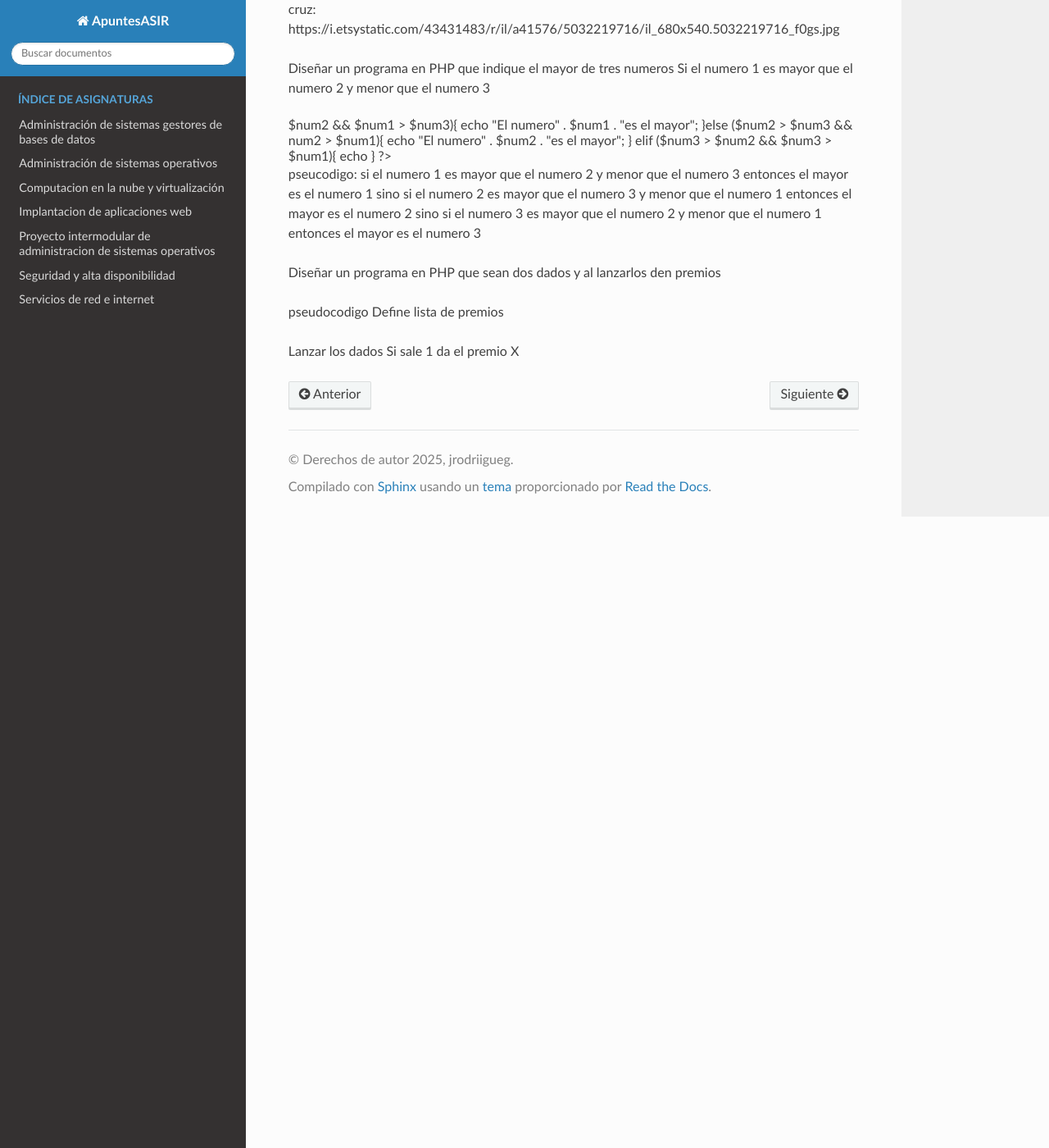
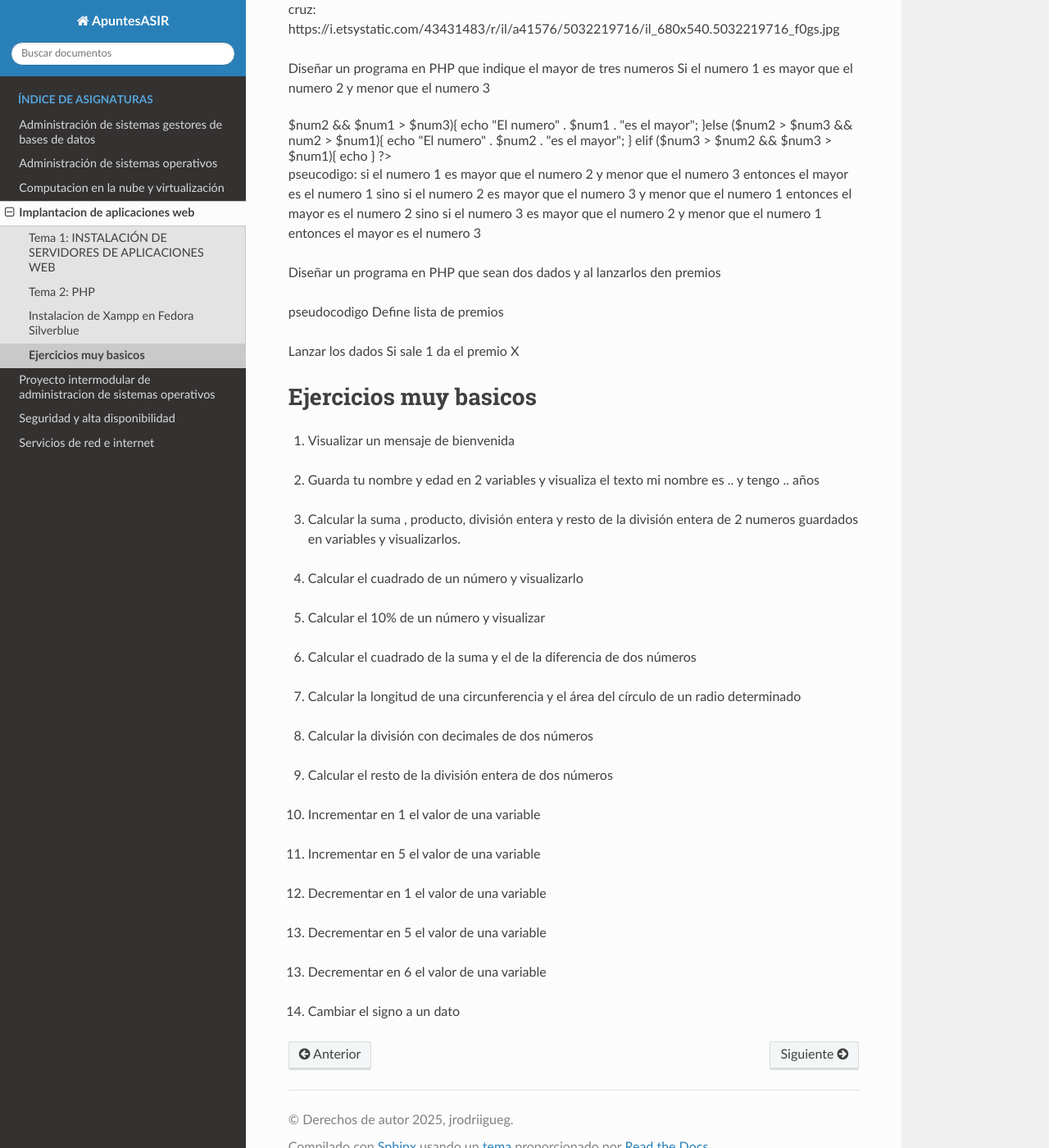
Before and after one commit to jrodriiguezg/ApuntesASIR, a Sphinx documentation site: the page built from docs/implantacion-de-aplicaciones-web/ejercicios-tema2-php.md, in a window 1280 px wide and 1400 px high, scrolled down 1019 px. Shown: the whole window at 82% size. Built offline with Sphinx 7.4.7 and the Read the Docs theme 3.1.0, drawn with Linux system fonts in a browser that asks for light colours; pages that are not in the unit, such as notebooks, are missing from menus; some of the changed text lies outside the part shown.

Commit message:
modified:   docs/implantacion-de-aplicaciones-web/ejercicios-tema2-php.md 	new file:   docs/servicios-de-red-e-internet/images/ubuntu/56.png 	new file:   docs/servicios-de-red-e-internet/images/ubuntu/57.png 	new file:   docs/servicios-de-red-e-internet/images/ubuntu/58.png 	new file:   docs/servicios-de-red-e-internet/images/ubuntu/59.png

```diff
--- a/docs/implantacion-de-aplicaciones-web/ejercicios-tema2-php.md
+++ b/docs/implantacion-de-aplicaciones-web/ejercicios-tema2-php.md
@@ -71,3 +71,157 @@
 
 Lanzar los dados
 Si sale 1 da el premio X
+
+
+## Ejercicios muy basicos
+
+1. Visualizar un mensaje de bienvenida
+
+<?php
+ echo "Hola mundo!";
+?>
+
+2. Guarda tu nombre y edad en 2 variables y visualiza el texto mi nombre es .. y tengo .. años
+
+<?php
+$nomb = "Jrodriguez";
+$edad = "23";
+
+echo "Mi nombre es" . $nomb . "y tengo" . $edad . "años";
+?>
+
+3. Calcular la suma , producto, división entera y resto de la división entera de 2 numeros guardados en variables y visualizarlos.
+
+<?php
+$num1 = "12";
+$num2 = "2";
+
+$suma = $num1 + $num2;
+$producto = $num1 * $num2;
+$division = $num1 / $num2;
+$resto = $num1 % $num2;
+
+echo "La suma es" . $suma .;
+echo "El producto es" . $producto .;
+echo "La division es" . $division .;
+echo "El resto es" .$resto .;
+?>
+
+4. Calcular el cuadrado de un número y visualizarlo
+
+<?php
+$num1 = "56";
+
+$cuadrado = $num1 * $num1;
+
+echo "El cuadrado de" . $num1 . "es" . $cuadrado .;
+?>
+
+5. Calcular el 10% de un número y visualizar
+
+<?php
+$num1 = "34";
+
+$porcentaje = $num1 * 0.1;
+echo "El 10% de" . $num1. "es" . $porcentaje .;
+?>
+
+6. Calcular el cuadrado de la suma y el de la diferencia de dos números
+
+<?php
+$num1 = "34";
+$num2 = "56";
+
+$cuadrado_suma = ($num1 + $num2) * ($num1 + $num2);
+echo "El cudrado de la suma es" . $cuadrado_suma .;
+
+$cuadrado_resta = ($num1 - $num2) * ($num1 - $num2);
+echo "El cuadrado de la resta es" . $cuadrado_resta .;
+?>
+
+
+7. Calcular la longitud de una circunferencia y el área del círculo de un radio determinado
+<?php
+$n1 = "24";
+
+$circunferencia = 2 * 3,14 * $n1;
+
+$area = 3,14 * $n1 * $n1;
+
+echo "La circunferencia es" . $circunferencia .;
+echo "El area es" . $area .;
+?>
+
+8. Calcular la división con decimales de dos números
+
+<?php
+$n1 = "24,4";
+$n2 = "0,21";
+
+$division = $n1 / $n2;
+
+echo "La division es" . $division .;
+?>
+
+
+
+9. Calcular el resto de la división entera de dos números
+
+<?php
+$n1 = "24,4";
+$n2 = "0,21";
+
+$resto = $n1 % $n2;
+
+echo "El resto es" . $resto .;
+?>
+
+10. Incrementar en 1 el valor de una variable
+<?php
+$n1 = "23";
+
+$incrementar = ++$n1 ;
+echo "El incremento es" . $incrementar .;
+?>
+
+
+11. Incrementar en 5 el valor de una variable
+
+<?php
+$n1 = "45";
+
+$incremento = $n1 += 5;
+echo "El incremento es" . $incremento .;
+?>
+
+12. Decrementar en 1 el valor de una variable
+
+<?php
+$n1 = "83";
+
+$decremento = --$n1;
+echo "El decremento es" . $decremento .;
+?>
+
+13. Decrementar en 5 el valor de una variable
+
+<?php
+$n1 = "94";
+
+$decremento = $n1 -= 5;
+echo "El decremento es" . $decremento .;
+?>
+
+13. Decrementar en 6 el valor de una variable
+
+<?php
+$n1 = "123";
+
+$decremento = $n1 -= 6;
+echo "El decremento es" . $decremento .;
+?>
+
+14. Cambiar el signo a un dato
+
+<?php
+$n1 = "-24";
```
Also changed, not shown: docs/servicios-de-red-e-internet/images/ubuntu/56.png (added), docs/servicios-de-red-e-internet/images/ubuntu/57.png (added), docs/servicios-de-red-e-internet/images/ubuntu/58.png (added), docs/servicios-de-red-e-internet/images/ubuntu/59.png (added).
